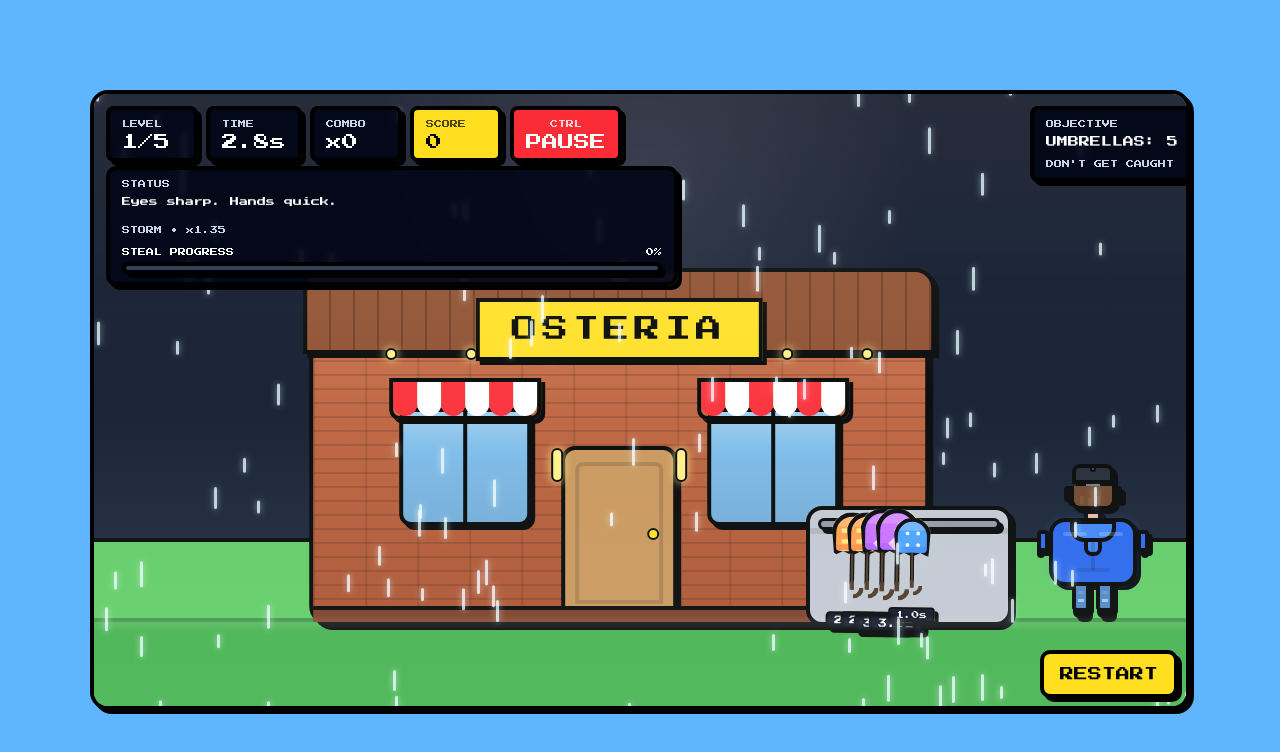
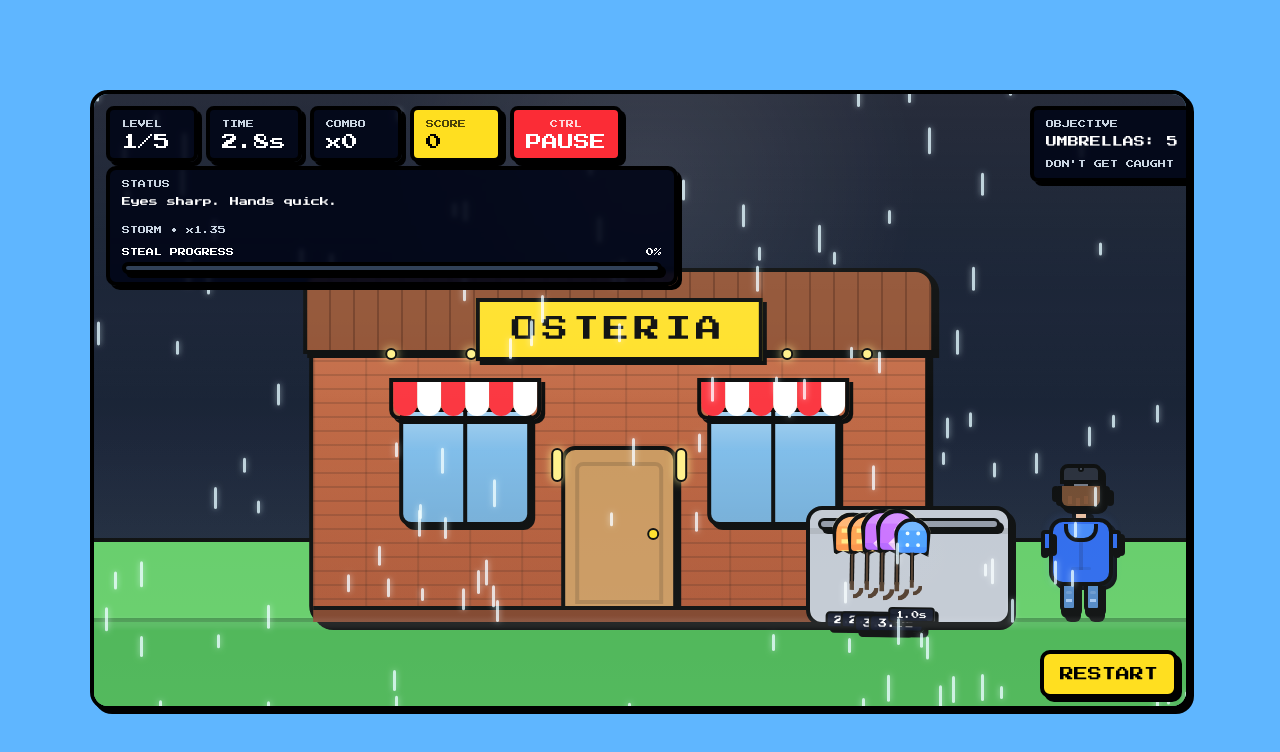
Before and after one commit to tomadinicamilla-png/ombrelli-heist-game, a React (Vite) app: page / in a window 1280 px wide. Both pictures are taken after a click on the button "START GAME". Shown: the top 752 px of the page. Built offline with nearby package versions, Linux system fonts and the light colour scheme; the HTML template or start-up script is replaced by a standard one.

Commit message:
optdesignplayer

```diff
--- a/src/OmbrelliHeistGame.tsx
+++ b/src/OmbrelliHeistGame.tsx
@@ -890,35 +890,30 @@ function PlayerBack({
 
           {/* HOODIE */}
           <div
-            className="-mt-1 relative w-[88px] h-[68px] rounded-[16px] border-4 border-black bg-[#2563eb]"
+            className="-mt-1 relative w-[64px] h-[68px] rounded-[14px] border-4 border-black bg-[#2563eb]"
             style={{ boxShadow: "0 0 10px rgba(59,130,246,.18), 4px 4px 0 #000" }}
           >
             {/* hood */}
-            <div className="absolute left-1/2 -translate-x-1/2 -top-[2px] w-[46px] h-[22px] border-4 border-black bg-[#3b82f6] rounded-b-[14px]" />
-            <div className="absolute left-1/2 -translate-x-1/2 top-[16px] w-[18px] h-[18px] border-4 border-black bg-[#3b82f6] rounded-b-[8px]" />
-
-            {/* shoulders light */}
-            <div className="absolute left-[10px] top-[10px] w-[24px] h-[4px] bg-white/20 rounded-full" />
-            <div className="absolute right-[10px] top-[10px] w-[24px] h-[4px] bg-white/20 rounded-full" />
+           <div className="absolute left-1/2 -translate-x-1/2 top-[2px] w-[34px] h-[18px] border-4 border-black border-t-0 bg-[#3b82f6] rounded-b-[14px]" />
 
             {/* central seam */}
-            <div className="absolute left-1/2 -translate-x-1/2 top-[18px] bottom-[12px] w-[4px] bg-black/15" />
+           <div className="absolute left-1/2 -translate-x-1/2 top-[18px] bottom-[12px] w-[4px] bg-black/15" />
 
             {/* pocket shadow */}
-            <div className="absolute left-1/2 -translate-x-1/2 bottom-[10px] w-[34px] h-[4px] bg-black/10 rounded-full" />
+            <div className="absolute left-1/2 -translate-x-1/2 bottom-[12px] w-[20px] h-[3px] bg-black/8 rounded-full" />
           </div>
 
           {/* ARMS */}
           <div
-            className="absolute -left-[12px] top-[66px] w-[12px] h-[22px] rounded-[4px] border-4 border-black bg-[#2563eb]"
+            className="absolute -left-[8px] top-[66px] w-[12px] h-[22px] rounded-[4px] border-4 border-black bg-[#2563eb]"
             style={pxShadow()}
           />
           <div
-            className="absolute -right-[12px] top-[66px] w-[12px] h-[22px] rounded-[4px] border-4 border-black bg-[#2563eb]"
+            className="absolute -right-[8px] top-[66px] w-[12px] h-[22px] rounded-[4px] border-4 border-black bg-[#2563eb]"
             style={pxShadow()}
           />
-          <div className="absolute -left-[12px] top-[84px] w-[8px] h-[10px] bg-[#ffd8ad] border-4 border-black rounded-b-[4px]" />
-          <div className="absolute -right-[12px] top-[84px] w-[8px] h-[10px] bg-[#ffd8ad] border-4 border-black rounded-b-[4px]" />
+          <div className="absolute -left-[8px] top-[84px] w-[8px] h-[10px] bg-[#ffd8ad] border-4 border-black rounded-b-[4px]" />
+          <div className="absolute -right-[8px] top-[84px] w-[8px] h-[10px] bg-[#ffd8ad] border-4 border-black rounded-b-[4px]" />
 
           {/* JEANS */}
           <div className="-mt-1 flex gap-[6px]">
```
